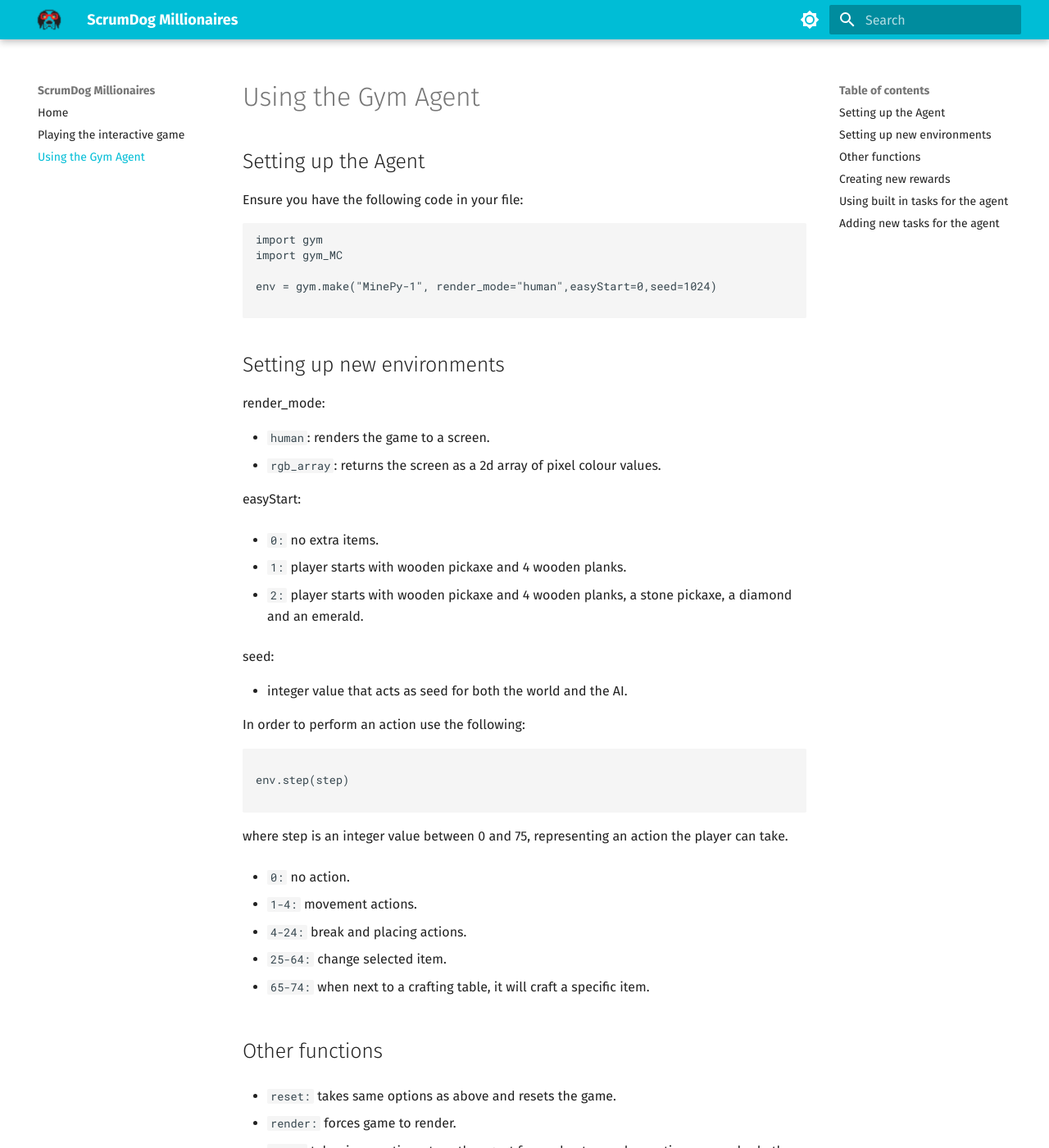
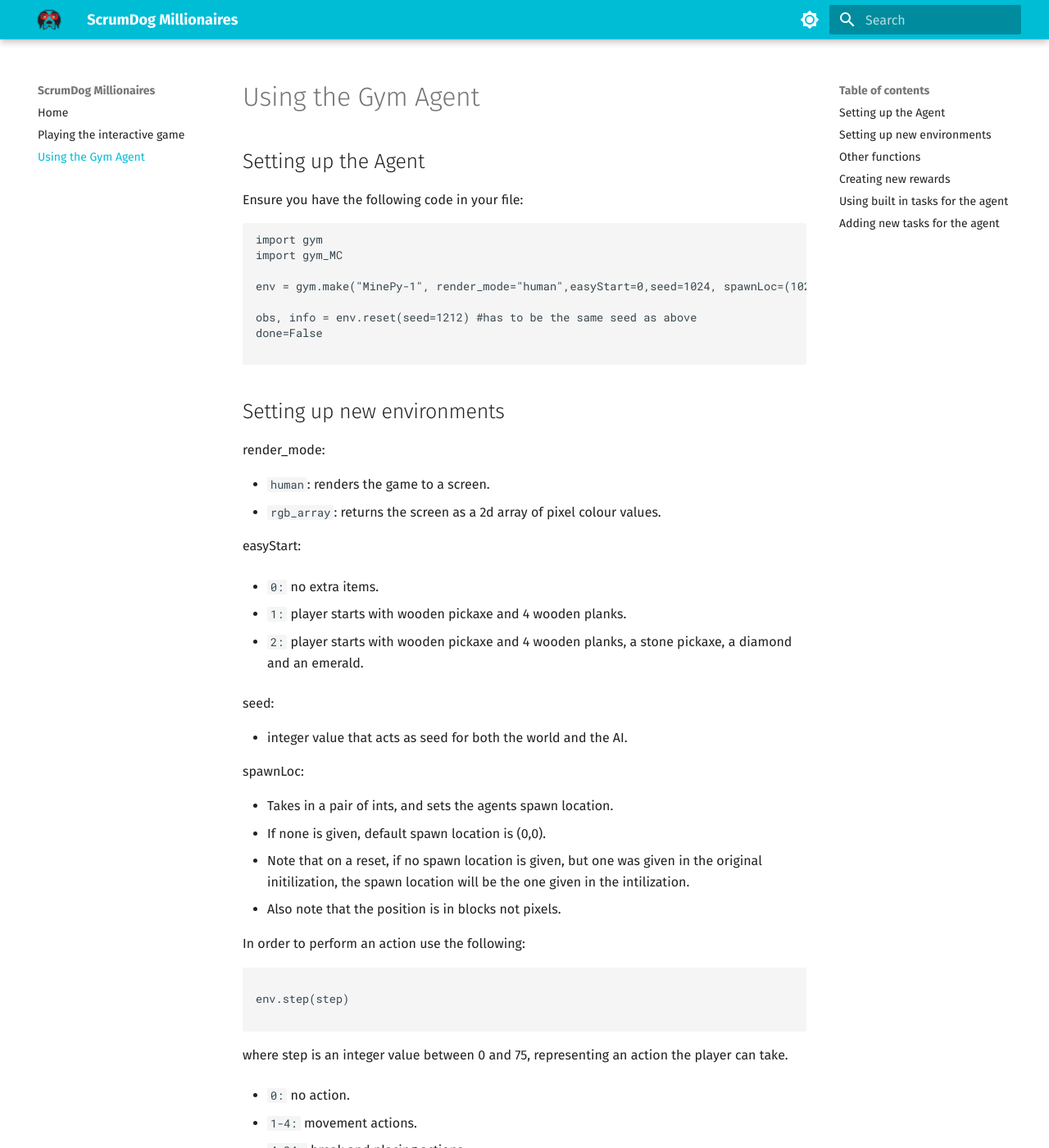
Before and after one commit to 2333263/ScrumDogMillionaires, an MkDocs documentation site: the page built from Website/docs/gymgame.md, in a window 1280 px wide and 1400 px high. Shown: the whole window at 82% size. Built offline with MkDocs 1.6.1 and Material for MkDocs 9.7.7, drawn with Linux system fonts in a browser that asks for light colours.

Commit message:
added option to set player spawn position

````diff
--- a/Website/docs/gymgame.md
+++ b/Website/docs/gymgame.md
@@ -8,7 +8,10 @@ Ensure you have the following code in your file:
 import gym
 import gym_MC
 
-env = gym.make("MinePy-1", render_mode="human",easyStart=0,seed=1024)
+env = gym.make("MinePy-1", render_mode="human",easyStart=0,seed=1024, spawnLoc=(1024,1024))
+
+obs, info = env.reset(seed=1212) #has to be the same seed as above
+done=False
 
 ```
 
@@ -34,6 +37,13 @@ seed:
 
 * integer value that acts as seed for both the world and the AI.
 
+
+spawnLoc:
+
+* Takes in a pair of ints, and sets the agents spawn location.
+* If none is given, default spawn location is (0,0).
+* Note that on a reset, if no spawn location is given, but one was given in the original initilization, the spawn location will be the one given in the intilization.
+* Also note that the position is in blocks not pixels.
 
 
 In order to perform an action use the following:
````
Also changed, not shown: Website/site/gymgame/index.html, Website/site/search/search_index.json, Website/site/sitemap.xml, 3 other files.
